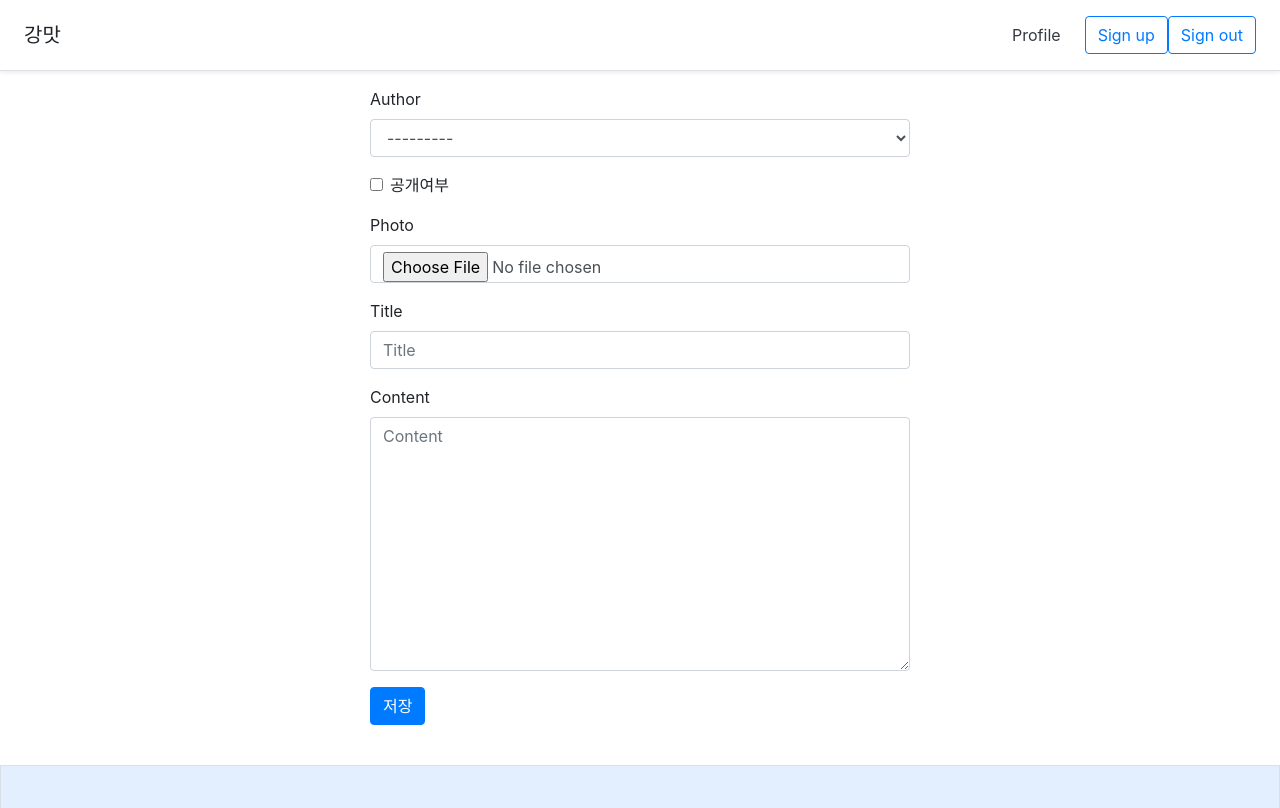
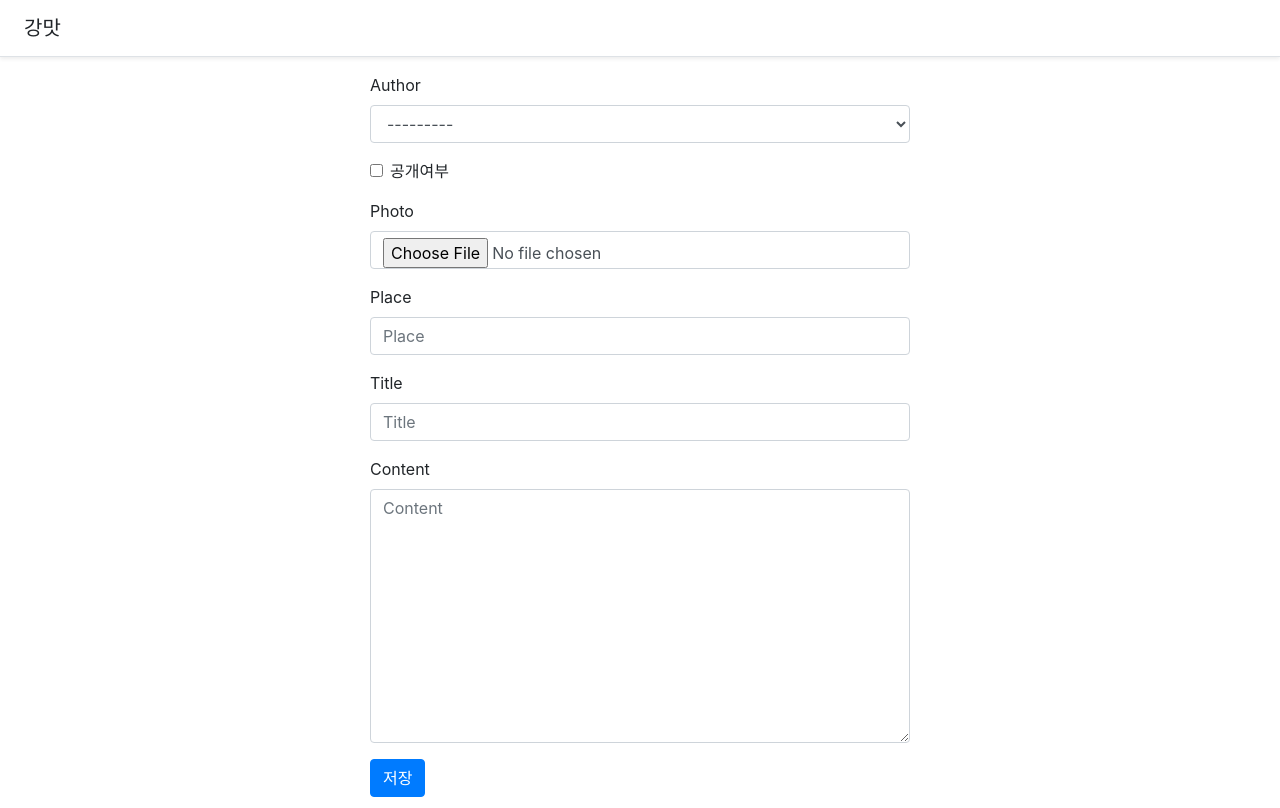
Before and after one commit to 0605Jimin/Hackathon_Project, a Django app: page /photolist/new/ in a window 1280 px wide. Shown: the top 808 px of the page. Run offline with Django 4.2, Linux system fonts and the light colour scheme; the visitor is signed in with stand-in values (Sample User, id 1); data comes from the database, SQL or seed files in the repository; some libraries are stand-ins or nearby versions.

Commit message:
로그아웃 수정

```diff
--- a/todolist/accounts/templates/accounts/bad_login.html
+++ b/todolist/accounts/templates/accounts/bad_login.html
@@ -62,6 +62,12 @@
                                         <input type="submit" value="login!" class="btn btn-primary btn-user btn-block">
                                         <hr>
                                     </form>
+                                    <div class="text-center">
+                                        <div>
+                                            <a class="small" href="{% url 'accounts:logout' %}">Go Back</a>
+                                        </div>
+                                    </div>
+
                                 </div>
                             </div>
                         </div>
--- a/todolist/accounts/templates/accounts/register.html
+++ b/todolist/accounts/templates/accounts/register.html
@@ -65,7 +65,7 @@
                             </form>
                             <div class="text-center">
                                 <a class="small" href="{% url 'accounts:login' %}">Already have an account? Login!</a><br>
-                                <a class="small" href="{% url 'photolist:photo_list' %}">Go Back</a>
+                                <a class="small" href="{% url 'accounts:logout' %}">Go Back</a>
                             </div>
                             </div>
                         </div>
--- a/todolist/photolist/models.py
+++ b/todolist/photolist/models.py
@@ -1,3 +1,4 @@
+from distutils.text_file import TextFile
 from django.db import models
 from django.conf import settings
 from django.core.validators import MinLengthValidator
@@ -7,6 +8,7 @@ class Post(models.Model):
     author = models.ForeignKey(settings.AUTH_USER_MODEL, on_delete=models.CASCADE)
     is_public = models.BooleanField(default=False, verbose_name='공개여부')
     photo = models.ImageField(blank=True, upload_to='photolist/post/%Y/%m/%d')
+    place = models.CharField(max_length=20)
     title = models.CharField(max_length=20)
     content = models.TextField(
         validators=[MinLengthValidator(10)]
--- a/todolist/todolist/templates/layout.html
+++ b/todolist/todolist/templates/layout.html
@@ -31,10 +31,6 @@
     <div class="d-flex flex-column flex-md-row align-items-center p-3 px-md-4 mb-3 bg-white border-bottom shadow-sm">
       <h5 class="my-0 mr-md-auto font-weight-normal">강맛</h5>
       <nav class="my-2 my-md-0 mr-md-3">
-        <a class="p-2 text-dark" href="{% url 'accounts:signup' %}">Profile</a>
-      </nav>
-      <a class="btn btn-outline-primary" href="{% url 'accounts:signup' %}">Sign up</a>
-      <a class="btn btn-outline-primary" href="{% url 'accounts:logout' %}">Sign out</a>
     </div>
     <!-- navbar -->
 
```
Also changed, not shown: todolist/photolist/migrations/0002_post_place.py (added).
